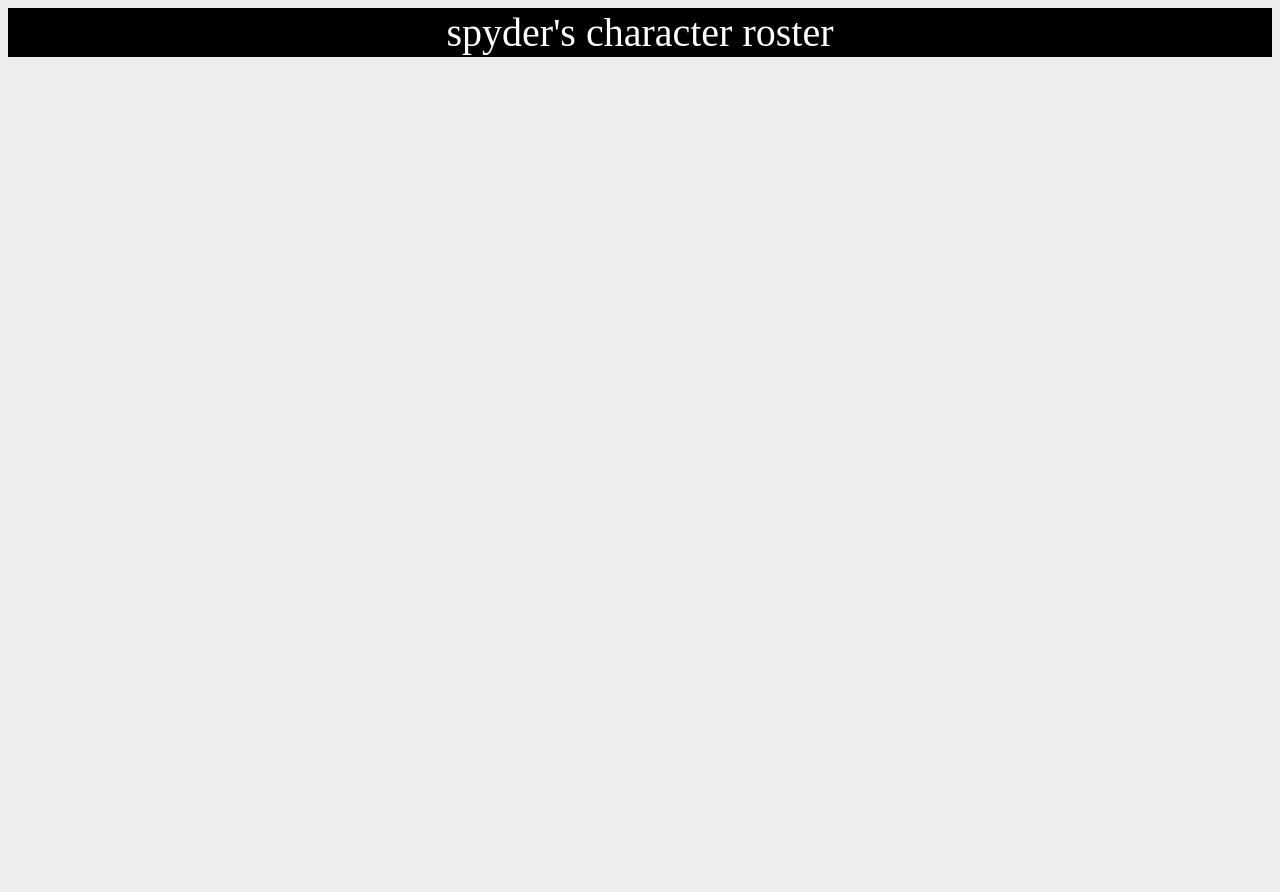
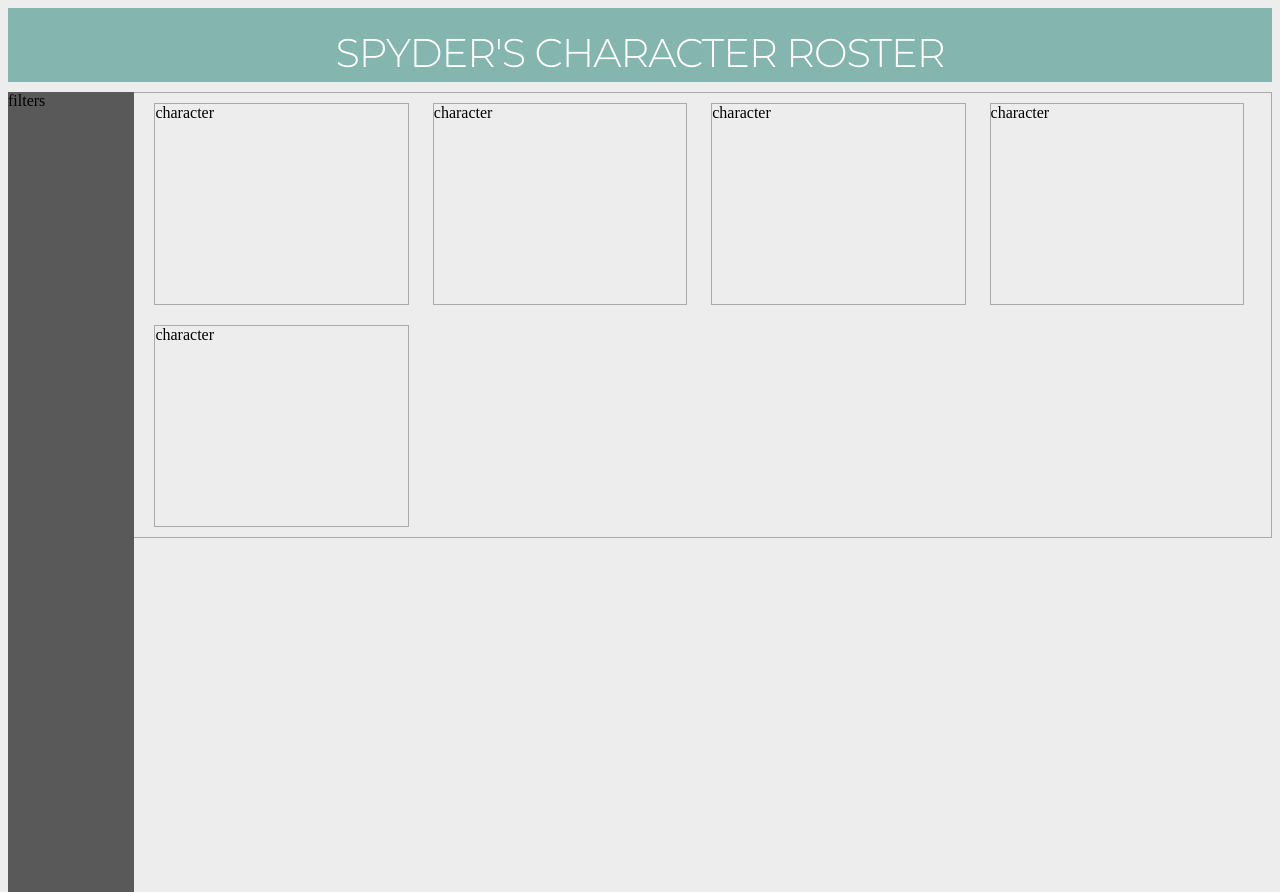
Before and after one commit to spyder227/GBCharacterRoster, a website: page index.html in a window 1280 px wide. Before the commit the page ends 800 px from the top, so only its background shows below. Drawn offline with Linux system fonts and the light colour scheme.

Commit message:
started building body

```diff
--- a/index.html
+++ b/index.html
@@ -5,6 +5,16 @@
   <link rel="stylesheet" type="text/css" href="styles.css" />
 </head>
 <body>
-  <div class="wrapper"><div class="head">spyder's character roster</div></div>
+  <div class="head">spyder's character roster</div>
+  <div class="outerwrapper">
+  <div class="filterbox">filters</div>
+  <div class="wrapper">
+    <div class="charblock">character</div>
+    <div class="charblock">character</div>
+    <div class="charblock">character</div>
+    <div class="charblock">character</div>
+    <div class="charblock">character</div>
+  </div>
+  </div>
 </body>
 </html>
--- a/styles.css
+++ b/styles.css
@@ -1,22 +1,45 @@
+@import url('https://fonts.googleapis.com/css2?family=Pacifico&display=swap');
+@import url('https://fonts.googleapis.com/css2?family=Montserrat:wght@300&display=swap');
+
 body {
   background: #ededed;
-}
-
-.wrapper {
-  width:(100%-20px);
-  border:1px solid #000;
-  display:block;
-  margin:auto;
 }
 
 .head {
   width:100%;
   font-size:40px;
-  background:#000;
+  background: rgb(132, 181, 175);
   color:#fff;
   text-align:center;
+  padding-top:20px;
+  padding-bottom:5px;
+  font-family: 'Montserrat', sans-serif;
+  text-transform:uppercase;
+  letter-spacing:-1px;
+}
+
+.outerwrapper {[
+  display:inline-block;
+]}
+
+.filterbox {
+  width:10%;
+  height:100vh;
+  background:#595959;
+  float:left;
+  margin-right:10px;
+}
+
+.wrapper {
+  width:100%-1px;
+  margin-top:10px;
+  border:1px solid #aaa;
 }
 
 .charblock {
-  width:200px;
+  width:20%;
+  height:200px;
+  border:1px solid #aaa;
+  margin:10px;
+  display:inline-block;
 }
```
